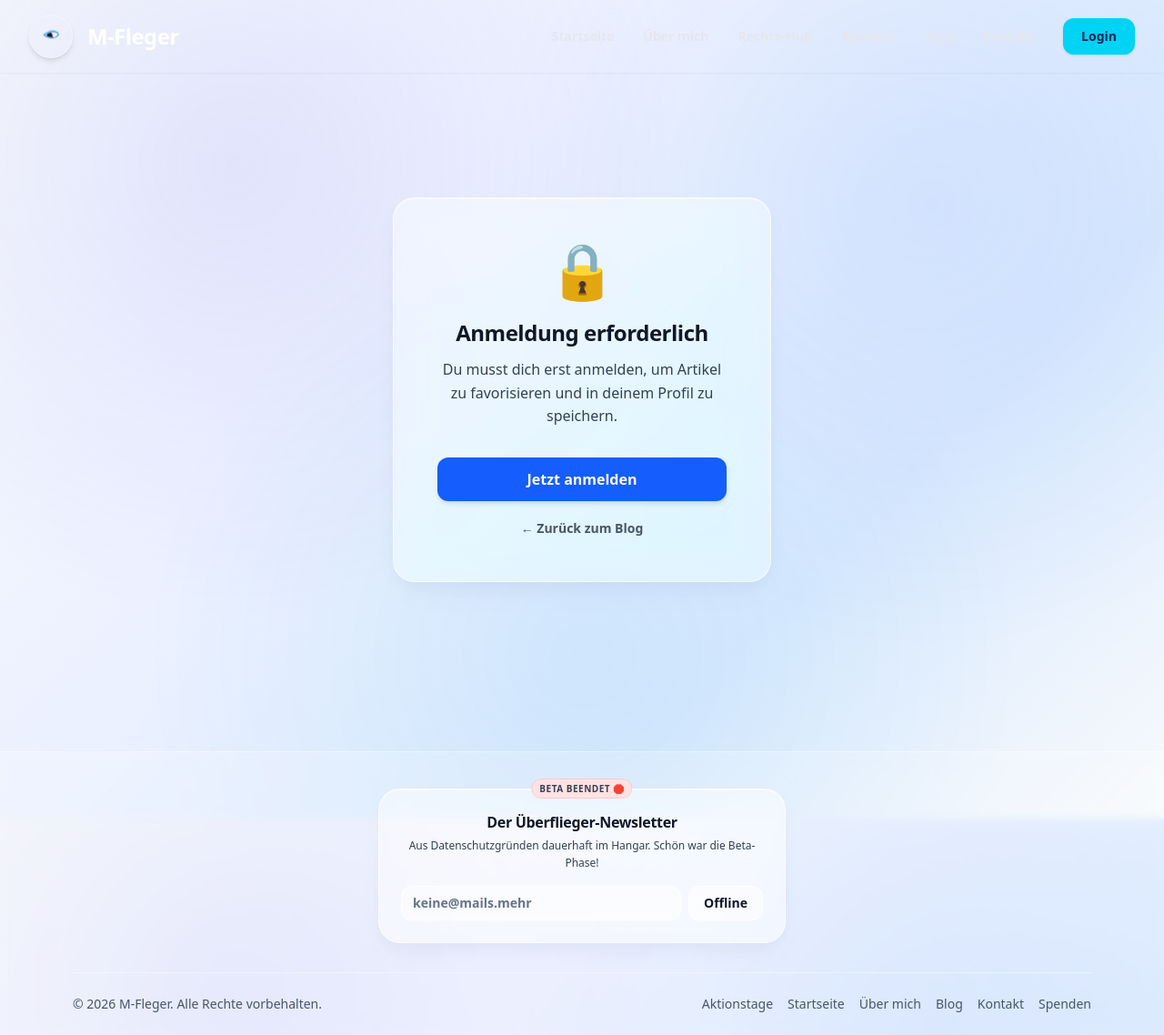
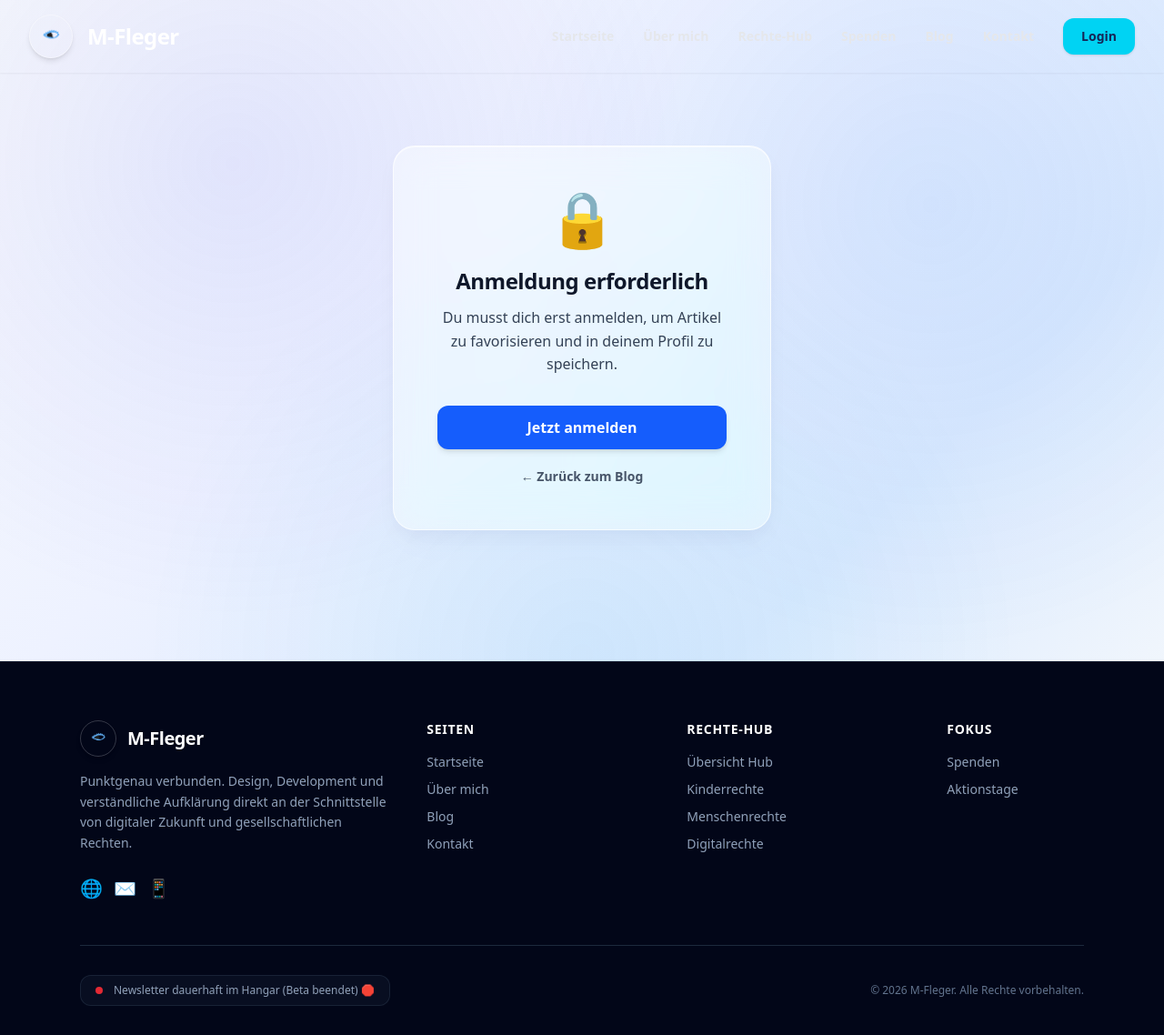
Before and after one commit to julian13053/julian13053.github.io, a Jekyll site: the page built from anmeldung-erforderlich.html, in a window 1280 px wide and 1138 px high. Shown: the whole window at 91% size. Built offline with Jekyll 4.4.1, drawn with Linux system fonts in a browser that asks for light colours; a script that is not in the unit is left out.

Commit message:
Update footer.html

```diff
--- a/_includes/footer.html
+++ b/_includes/footer.html
@@ -1,26 +1,73 @@
-<footer class="pt-10 pb-6 w-full mt-12" style="background: rgba(255, 255, 255, 0.2); border-top: 1px solid rgba(255, 255, 255, 0.4); backdrop-filter: blur(5px);">
-    <div class="max-w-6xl mx-auto px-4 flex flex-col items-center">
+<footer class="pt-16 pb-8 w-full mt-16 bg-slate-950 text-slate-400 border-t border-slate-800/60 backdrop-blur-xl">
+    <div class="max-w-6xl mx-auto px-6">
 
-        <div class="relative mb-8 max-w-md w-full text-center p-6 liquid-glass">
-            <span class="absolute -top-3 left-1/2 transform -translate-x-1/2 bg-red-100 text-red-600 font-bold px-2 py-0.5 rounded-full text-[10px] uppercase tracking-wider border border-red-200">Beta Beendet 🛑</span>
-            <h4 class="font-bold text-base mb-1">Der Überflieger-Newsletter</h4>
-            <p class="text-xs mb-4">Aus Datenschutzgründen dauerhaft im Hangar. Schön war die Beta-Phase!</p>
-            <div class="flex gap-2">
-                <input type="text" disabled placeholder="keine@mails.mehr" class="rounded-xl px-3 py-2 text-sm w-full outline-none" style="background: rgba(255, 255, 255, 0.5); border: 1px solid rgba(0, 0, 0, 0.1); color: #94a3b8;">
-                <button disabled class="font-bold px-4 py-2 rounded-xl text-sm border-0" style="background: rgba(0, 0, 0, 0.08); color: #94a3b8;">Offline</button>
+        <!-- Haupt-Raster im Stil der Vorlage (4 Spalten) -->
+        <div class="grid grid-cols-1 md:grid-cols-12 gap-10 pb-12">
+
+            <!-- Spalte 1: Branding / Über uns (4 Cols) -->
+            <div class="md:col-span-4 space-y-4">
+                <div class="flex items-center gap-3">
+                    <img src="/auge-logo.jpg" alt="M-Fleger Logo" class="h-10 w-10 object-cover rounded-full border border-white/20 shadow-md">
+                    <span class="text-xl font-black tracking-tight text-white">M-Fleger</span>
+                </div>
+                <p class="text-sm text-slate-400 leading-relaxed max-w-sm">
+                    Punktgenau verbunden. Design, Development und verständliche Aufklärung direkt an der Schnittstelle von digitaler Zukunft und gesellschaftlichen Rechten.
+                </p>
+                <!-- Platzhalter für Social Media (Wie bei Die Linke) -->
+                <div class="flex gap-3 pt-2 text-xl">
+                    <a href="#" class="hover:scale-110 transition-transform no-underline">🌐</a>
+                    <a href="#" class="hover:scale-110 transition-transform no-underline">✉️</a>
+                    <a href="#" class="hover:scale-110 transition-transform no-underline">📱</a>
+                </div>
             </div>
+
+            <!-- Spalte 2: Navigation (3 Cols) -->
+            <div class="md:col-span-3 space-y-4">
+                <h4 class="text-sm font-bold uppercase tracking-wider text-white">Seiten</h4>
+                <ul class="space-y-2.5 text-sm list-none p-0 m-0">
+                    <li><a href="/index.html" class="text-slate-400 hover:text-cyan-400 no-underline transition-colors">Startseite</a></li>
+                    <li><a href="/ueber-mich.html" class="text-slate-400 hover:text-cyan-400 no-underline transition-colors">Über mich</a></li>
+                    <li><a href="/blog.html" class="text-slate-400 hover:text-cyan-400 no-underline transition-colors">Blog</a></li>
+                    <li><a href="/kontakt.html" class="text-slate-400 hover:text-cyan-400 no-underline transition-colors">Kontakt</a></li>
+                </ul>
+            </div>
+
+            <!-- Spalte 3: Rechte-Hub & Fokus (3 Cols) -->
+            <div class="md:col-span-3 space-y-4">
+                <h4 class="text-sm font-bold uppercase tracking-wider text-white">Rechte-Hub</h4>
+                <ul class="space-y-2.5 text-sm list-none p-0 m-0">
+                    <li><a href="/unsere-rechte.html" class="text-slate-400 hover:text-cyan-400 no-underline transition-colors">Übersicht Hub</a></li>
+                    <li><a href="/kinderrechte.html" class="text-slate-400 hover:text-cyan-400 no-underline transition-colors">Kinderrechte</a></li>
+                    <li><a href="/menschenrechte.html" class="text-slate-400 hover:text-cyan-400 no-underline transition-colors">Menschenrechte</a></li>
+                    <li><a href="/digitalrechte.html" class="text-slate-400 hover:text-cyan-400 no-underline transition-colors">Digitalrechte</a></li>
+                </ul>
+            </div>
+
+            <!-- Spalte 4: Support & Extra (2 Cols) -->
+            <div class="md:col-span-2 space-y-4">
+                <h4 class="text-sm font-bold uppercase tracking-wider text-white">Fokus</h4>
+                <ul class="space-y-2.5 text-sm list-none p-0 m-0">
+                    <li><a href="/spenden.html" class="text-slate-400 hover:text-cyan-400 no-underline transition-colors">Spenden</a></li>
+                    <li><a href="/aktionstage.html" class="text-slate-400 hover:text-cyan-400 no-underline transition-colors">Aktionstage</a></li>
+                </ul>
+            </div>
+
         </div>
 
-        <div class="w-full flex flex-col sm:flex-row items-center justify-between pt-6 text-sm font-medium gap-4" style="border-top: 1px solid rgba(255, 255, 255, 0.4); color: #475569;">
-            <p>© 2026 M-Fleger. Alle Rechte vorbehalten.</p>
-            <div class="flex flex-wrap gap-x-4 gap-y-2 justify-center">
-                <a href="/aktionstage.html" class="hover:text-blue-600 no-underline" style="color: #475569;">Aktionstage</a>
-                <a href="/index.html" class="hover:text-blue-600 no-underline" style="color: #475569;">Startseite</a>
-                <a href="/ueber-mich.html" class="hover:text-blue-600 no-underline" style="color: #475569;">Über mich</a>
-                <a href="/blog.html" class="hover:text-blue-600 no-underline" style="color: #475569;">Blog</a>
-                <a href="/kontakt.html" class="hover:text-blue-600 no-underline" style="color: #475569;">Kontakt</a>
-                <a href="/spenden.html" class="hover:text-blue-600 no-underline" style="color: #475569;">Spenden</a>
+        <!-- Trennlinie & Newsletter / Fußbereich -->
+        <div class="border-t border-slate-800 pt-8 flex flex-col md:flex-row items-center justify-between gap-6">
+
+            <!-- Minimalistischer Hangar-Status statt leerer Riesenbox -->
+            <div class="flex items-center gap-3 bg-slate-900/50 border border-slate-800/80 rounded-xl px-4 py-2 text-xs">
+                <span class="flex h-2 w-2 rounded-full bg-red-500 animate-pulse"></span>
+                <span class="text-slate-400 font-medium">Newsletter dauerhaft im Hangar (Beta beendet) 🛑</span>
             </div>
+
+            <!-- Copyright -->
+            <p class="text-xs text-slate-500 font-medium md:text-right m-0">
+                © 2026 M-Fleger. Alle Rechte vorbehalten.
+            </p>
         </div>
+
     </div>
 </footer>
```
